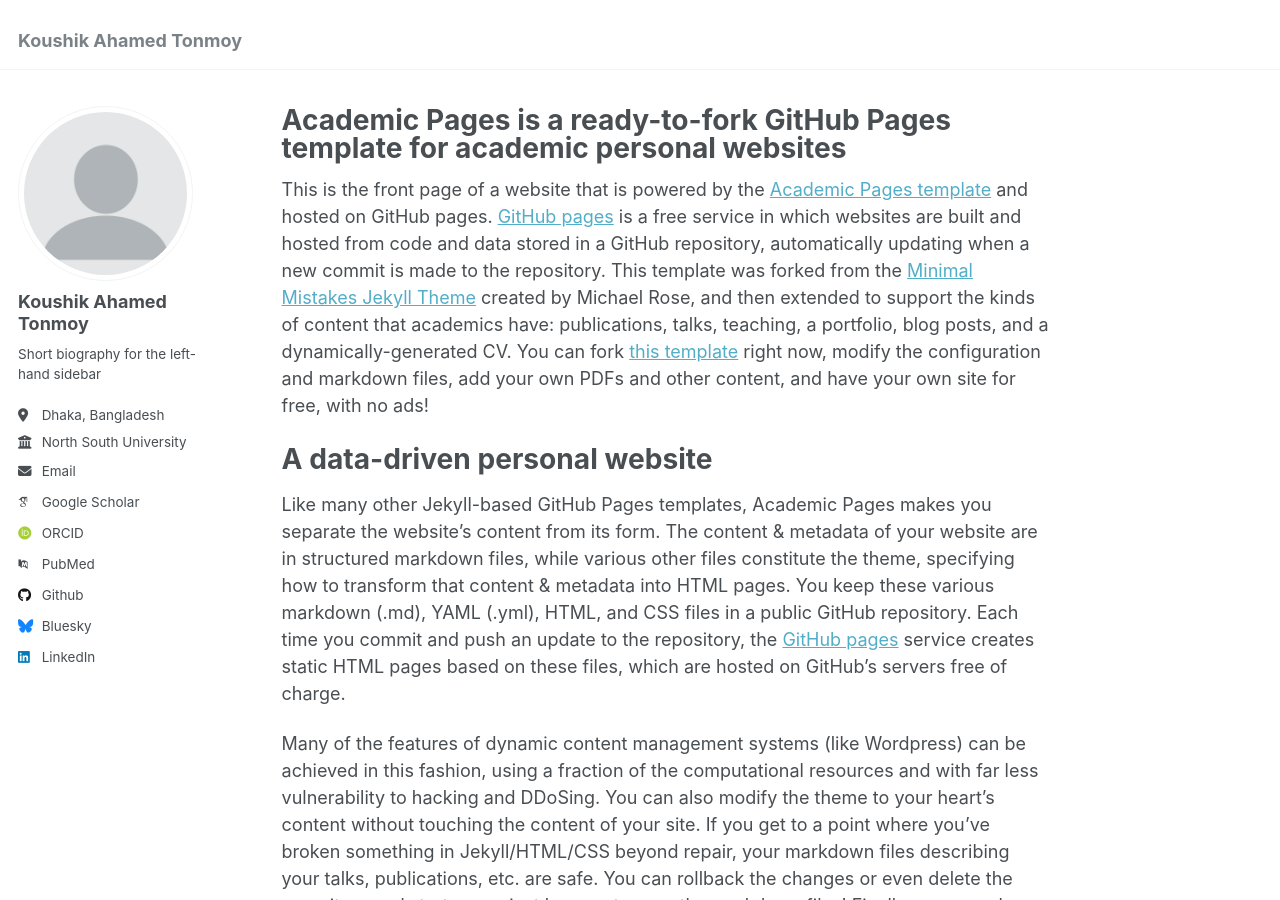
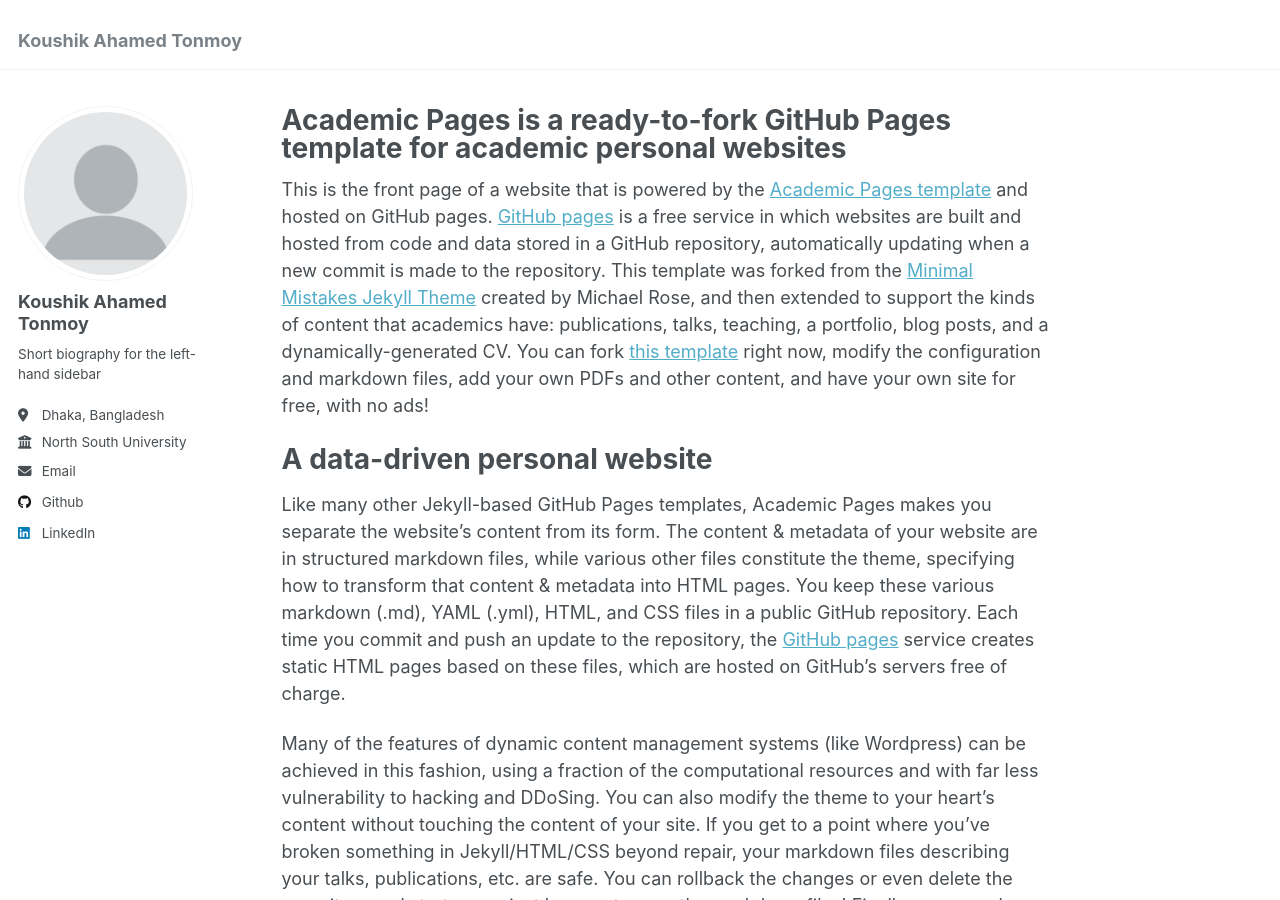
Before and after one commit to thetonmoy/thetonmoy.github.io, a Jekyll site: the page built from _pages/about.md, in a window 1280 px wide and 900 px high. Built offline with Jekyll 4.4.1, drawn with Linux system fonts in a browser that asks for light colours; some web fonts are replaced; part of the change alters nothing that is shown.

Commit message:
updated the websites & social media section

```diff
--- a/_config.yml
+++ b/_config.yml
@@ -32,11 +32,11 @@ author:
 
   # Academic websites
   arxiv            : # URL - Update with the correct link to your profile
-  googlescholar    : "https://scholar.google.com/citations?user=PS_CX0AAAAAJ"
+  # googlescholar    : "https://scholar.google.com/citations?user=PS_CX0AAAAAJ"
   impactstory      : # URL
-  orcid            : "http://orcid.org/yourorcidurl"
+  # orcid            : "http://orcid.org/yourorcidurl"
   semantic         : # URL
-  pubmed           : "https://www.ncbi.nlm.nih.gov/pubmed/?term=john+snow"
+  # pubmed           : "https://www.ncbi.nlm.nih.gov/pubmed/?term=john+snow"
   researchgate     : # URL
   scopus           : # URL
 
@@ -44,35 +44,35 @@ author:
   bitbucket        : # Username - Update with your username on the site
   codepen          : # Username
   dribbble         : # Username
-  github           : "academicpages"
+  github           : "thetonmoy"
   kaggle           : # Username
   stackoverflow    : # User number or user number and name (i.e., use "1" or "1/jeff-atwood")
 
   # Social media
-  bluesky          : "bsky.app" # Replace this with you Bluesky username
-  # facebook         : # Username
-  # flickr           : # Username
-  # foursquare       : # Username
+  # bluesky          : "bsky.app" # Replace this with you Bluesky username
+  facebook         : # Username
+  flickr           : # Username
+  foursquare       : # Username
   goodreads        : # Username
-  # google_plus      : # Username
-  # keybase          : # Username
-  # instagram        : # Username
-  # lastfm           : # Username
+  google_plus      : # Username
+  keybase          : # Username
+  instagram        : # Username
+  lastfm           : # Username
   linkedin         : koushikatonmoy
-  # mastodon         : # URL
-  # medium           : # URL
-  # pinterest        : # Username
-  # soundcloud       : # Username
-  # steam            : # Username
-  # telegram         : # URL
-  # tumblr           : # Username
-  # twitter          : # Username for X / Twitter
-  # vine             : # Username
-  # weibo            : # Username
-  # wikipedia        : # Username
-  # xing             : # Username
-  # youtube          : # Username
-  # zhihu            : # Username
+  mastodon         : # URL
+  medium           : # URL
+  pinterest        : # Username
+  soundcloud       : # Username
+  steam            : # Username
+  telegram         : # URL
+  tumblr           : # Username
+  twitter          : # Username for X / Twitter
+  vine             : # Username
+  weibo            : # Username
+  wikipedia        : # Username
+  xing             : # Username
+  youtube          : # Username
+  zhihu            : # Username
 
 # Publication Category - The following the list of publication categories and their headings
 publication_category:
```
